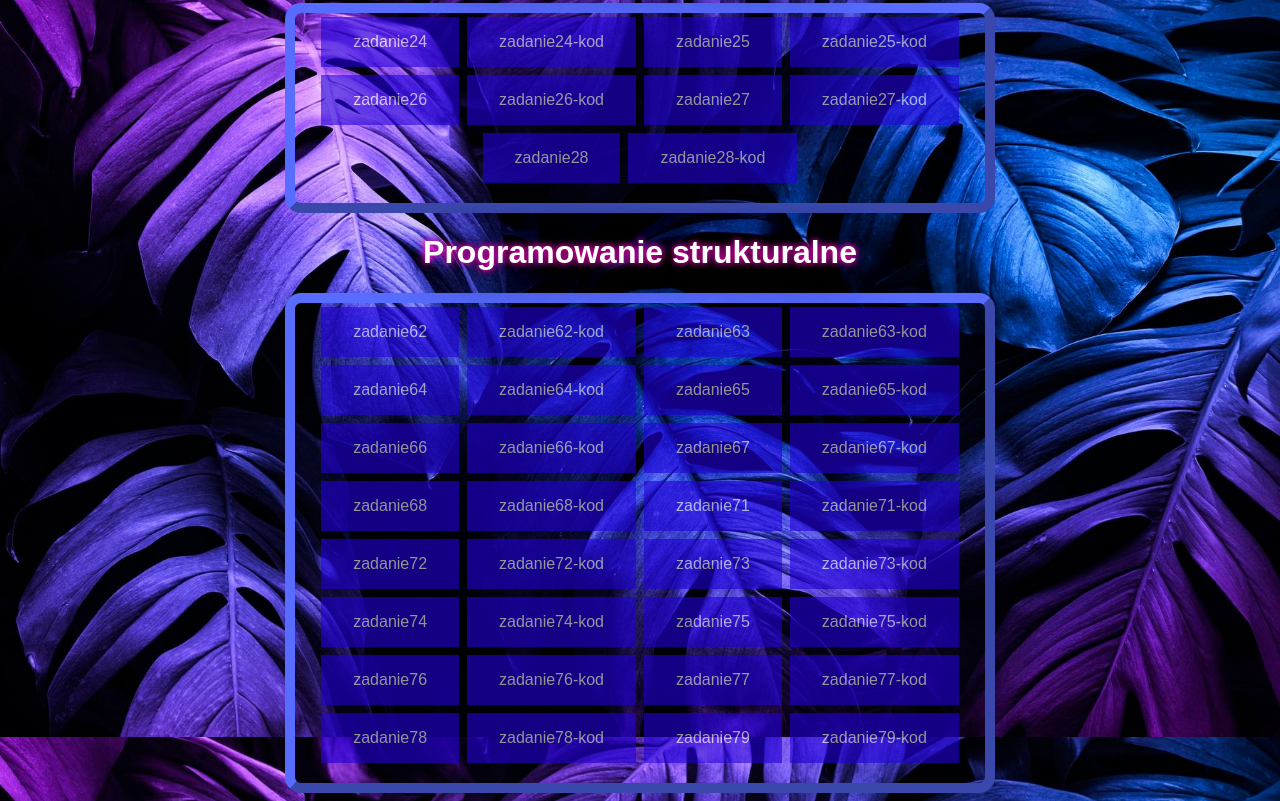
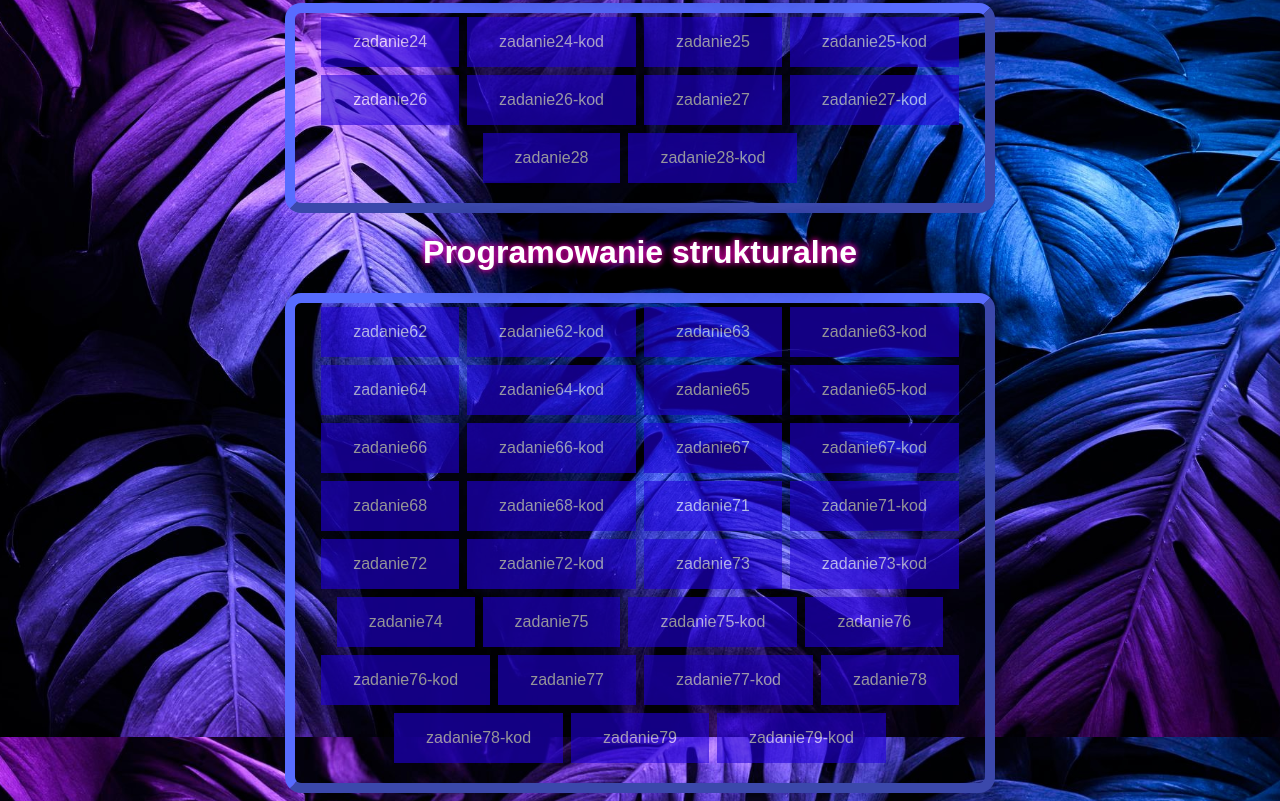
Before and after one commit to mardofff/java_script, a plain HTML site: page index.html in a window 1280 px wide. Shown: the part 863-1664 px from the top of the page. Drawn offline with Linux system fonts and the light colour scheme.

Commit message:
Update index.html

```diff
--- a/index.html
+++ b/index.html
@@ -202,7 +202,7 @@ function WinOpen_zad72() {window.open("./exercise/zadanie72.html","okienko");} f
                                     <input type="button" name="przycisk" value="zadanie73-kod" onclick="WinOpen_zad73k(' ')">
                                         <input type="button" name="przycisk" value="zadanie74" onclick="WinOpen_zad74(' ')">
 
-                                            <input type="button" name="przycisk" value="zadanie74-kod" onclick="WinOpen_zad74k(' ')">
+
                                                 <input type="button" name="przycisk" value="zadanie75" onclick="WinOpen_zad75(' ')">
                                                      <input type="button" name="przycisk" value="zadanie75-kod" onclick="WinOpen_zad75k(' ')">
                                                         <input type="button" name="przycisk" value="zadanie76" onclick="WinOpen_zad76(' ')">
```
